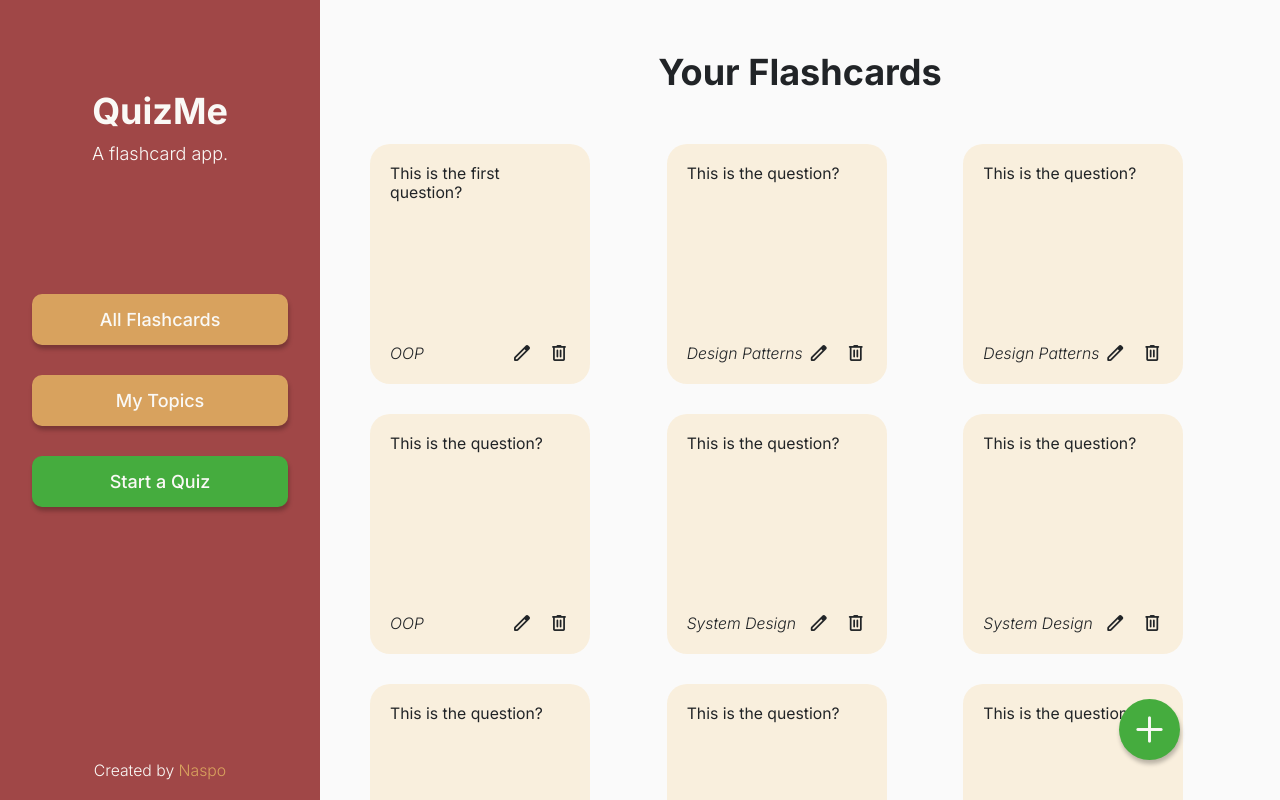
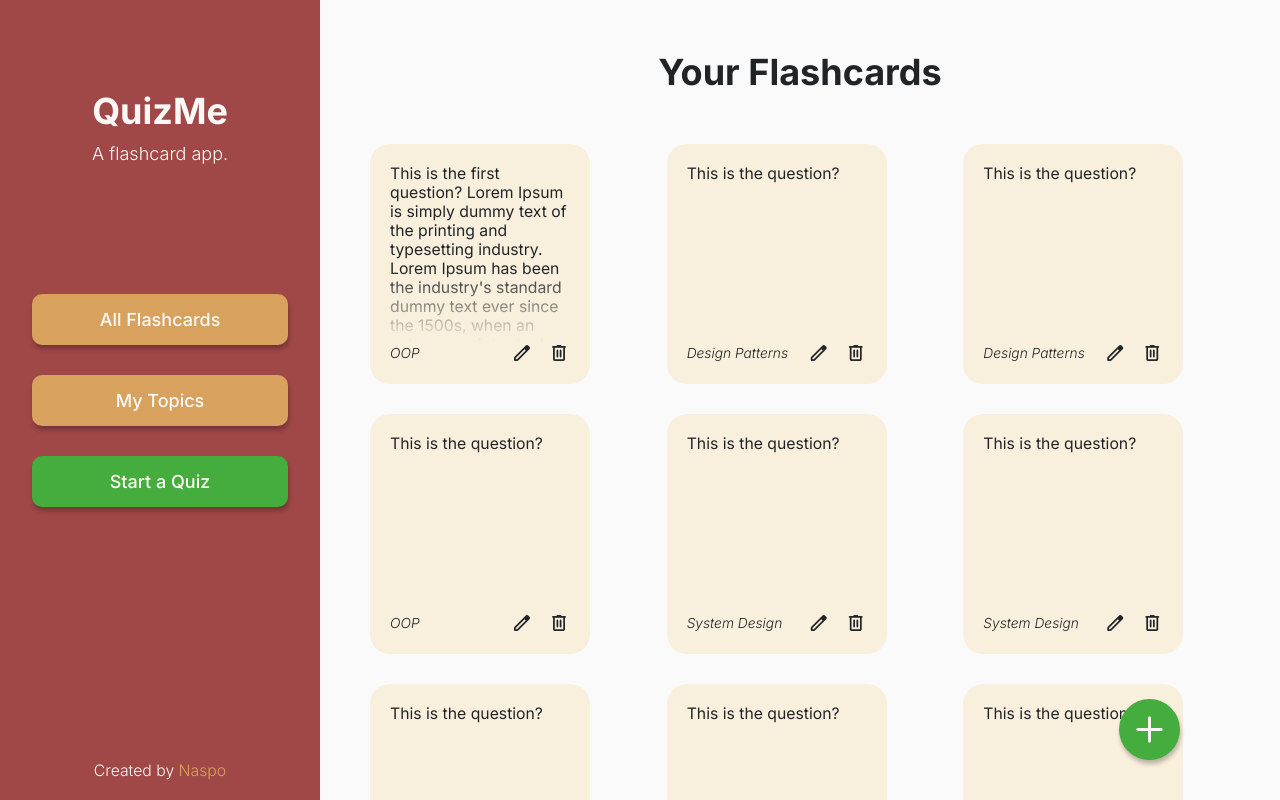
Before and after one commit to NaspoDev/QuizMe, a React (Vite) app in the folder frontend/: page /flashcards in a window 1280 px wide. Built offline with nearby package versions, Linux system fonts and the light colour scheme.

Commit message:
text overflow for flashcard display done

```diff
--- a/frontend/src/components/flashcards_page/editable_flashcard/EditableFlashcard.scss
+++ b/frontend/src/components/flashcards_page/editable_flashcard/EditableFlashcard.scss
@@ -43,9 +43,24 @@
       @include displayFlex(column, space-between, flex-start);
       padding: 20px;
 
+      .question {
+        overflow: hidden;
+        text-overflow: ellipsis;
+        flex-grow: 1;
+        // fade out effect for overflow
+        mask-image: linear-gradient(180deg, black 60%, transparent);
+      }
+
       .details-and-buttons {
         width: 100%;
         @include displayFlex(row, space-between);
+
+        .flashcard-topic {
+          overflow: hidden;
+          text-overflow: ellipsis;
+          text-wrap: nowrap;
+          padding-right: 10px;
+        }
 
         .flashcard-buttons {
           @include displayFlex();
--- a/frontend/src/components/flashcards_page/editable_flashcard/EditableFlashcard.tsx
+++ b/frontend/src/components/flashcards_page/editable_flashcard/EditableFlashcard.tsx
@@ -10,7 +10,7 @@ function EditableFlashcard({ question, answer, topicInfo }: Flashcard) {
         <div className="front-face">
           <p className="question">{question}</p>
           <div className="details-and-buttons">
-            <p className="flashcard-topic font-light-italic">
+            <p className="flashcard-topic font-light-italic text-sm">
               {topicInfo ? topicInfo.topicName : "No Topic"}
             </p>
 
@@ -28,7 +28,7 @@ function EditableFlashcard({ question, answer, topicInfo }: Flashcard) {
         <div className="back-face">
           <p className="answer">{answer}</p>
           <div className="details-and-buttons">
-            <p className="flashcard-topic font-light-italic">
+            <p className="flashcard-topic font-light-italic text-sm">
               {topicInfo ? topicInfo.topicName : "No Topic"}
             </p>
             <div className="flashcard-buttons">
--- a/frontend/src/services/FlashcardService.ts
+++ b/frontend/src/services/FlashcardService.ts
@@ -16,7 +16,8 @@ class FlashcardService {
     return [
       {
         id: "1",
-        question: "This is the first question?",
+        question:
+          "This is the first question? Lorem Ipsum is simply dummy text of the printing and typesetting industry. Lorem Ipsum has been the industry's standard dummy text ever since the 1500s, when an unknown printer took a galley of type and scrambled it to make a ",
         answer: "This is the first answer.",
         topicInfo: {
           topicId: "1",
@@ -83,7 +84,7 @@ class FlashcardService {
         answer: "This is the answer.",
         topicInfo: {
           topicId: "2",
-          topicName: "Design Patterns123456789",
+          topicName: "Design Patterns",
         },
       },
       {
```
